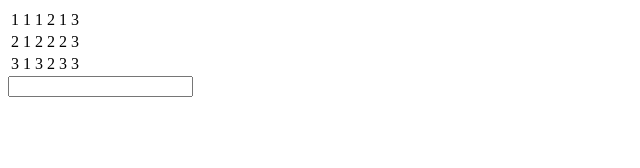
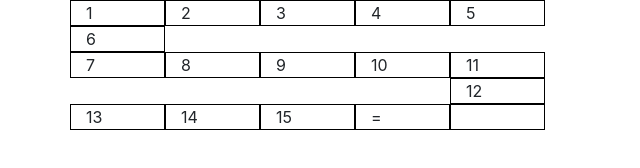
Before and after one commit to philipheindel/Catan-Dice-Game, a plain HTML site: page index.html in a window 1280 px wide. Shown: the whole page, without its empty margins (0-640 px from the left). Drawn offline with Linux system fonts and the light colour scheme.

Commit message:
Changed test table to use Bootstrap

```diff
--- /dev/null
+++ b/css/style.css
@@ -0,0 +1,11 @@
+table {
+  border: 1px solid black;
+}
+
+.cell {
+  border: 1px solid black;
+}
+
+.empty-cell {
+  visibility: hidden;
+}
--- a/index.html
+++ b/index.html
@@ -1,28 +1,57 @@
 <!DOCTYPE html>
-<html>
+<html lang="en">
 <head>
+  <title>Catan Dice Game</title>
+  <meta charset="utf-8">
+  <meta name="viewport" content="width=device-width, initial-scale=1, shrink-to-fit=no">
+
+  <link rel="stylesheet" type="text/css" href="./lib/bootstrap-4.4.1-dist/css/bootstrap.min.css"/>
+  <link rel="stylesheet" type="text/css" href="./lib/bootstrap-4.4.1-dist/css/bootstrap-grid.min.css"/>
+  <link rel="stylesheet" type="text/css" href="./lib/bootstrap-4.4.1-dist/css/bootstrap-reboot.min.css"/>
+  <script type="text/javascript" src="./lib/bootstrap-4.4.1-dist/js/bootstrap.min.js"></script>
+  <script type="text/javascript" src="./lib/bootstrap-4.4.1-dist/js/bootstrap.bundle.min.js"></script>
+
+  <link rel="stylesheet" type="text/css" href="./css/style.css"/>
   <script type="text/javascript" src="./js/script.js"></script>
 </head>
 
 <body onload="init()">
-  <table>
-    <tr>
-      <td>1 1</td>
-      <td>1 2</td>
-      <td>1 3</td>
-    </tr>
-    <tr>
-      <td>2 1</td>
-      <td>2 2</td>
-      <td>2 3</td>
-    </tr>
-    <tr>
-      <td>3 1</td>
-      <td>3 2</td>
-      <td>3 3</td>
-    </tr>
-  </table>
-  <input type="text">
-
+  <div class="container">
+    <div class="row">
+      <div class="cell col-1">1</div>
+      <div class="cell col-1">2</div>
+      <div class="cell col-1">3</div>
+      <div class="cell col-1">4</div>
+      <div class="cell col-1">5</div>
+    </div>
+    <div class="row">
+      <div class="cell col-1">6</div>
+      <div class="cell col-1 empty-cell"></div>
+      <div class="cell col-1 empty-cell"></div>
+      <div class="cell col-1 empty-cell"></div>
+      <div class="cell col-1 empty-cell"></div>
+    </div>
+    <div class="row">
+      <div class="cell col-1">7</div>
+      <div class="cell col-1">8</div>
+      <div class="cell col-1">9</div>
+      <div class="cell col-1">10</div>
+      <div class="cell col-1">11</div>
+    </div>
+    <div class="row">
+      <div class="cell col-1 empty-cell"></div>
+      <div class="cell col-1 empty-cell"></div>
+      <div class="cell col-1 empty-cell"></div>
+      <div class="cell col-1 empty-cell"></div>
+      <div class="cell col-1">12</div>
+    </div>
+    <div class="row">
+      <div class="cell col-1">13  </div>
+      <div class="cell col-1">14</div>
+      <div class="cell col-1">15</div>
+      <div class="cell col-1">=</div>
+      <div class="cell col-1"></div>
+    </div>
+  </div>
 </body>
 </html>
--- a/js/script.js
+++ b/js/script.js
@@ -1,4 +1,4 @@
 function init() {
-  alert("test");
+  //alert("test");
 
 }
```
